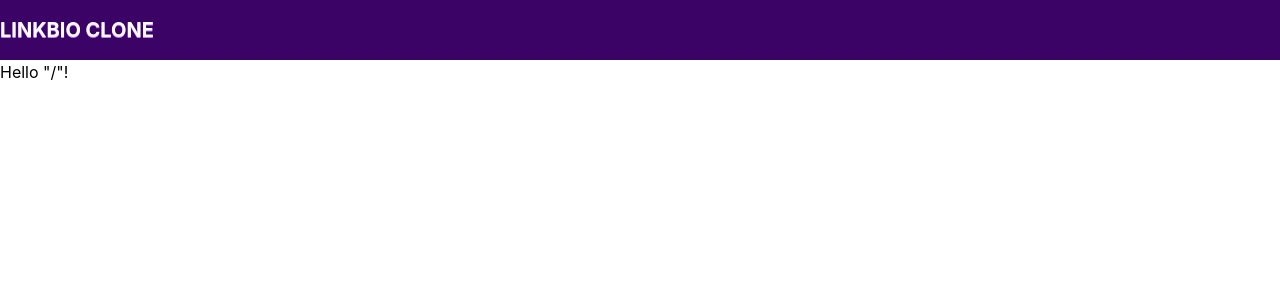
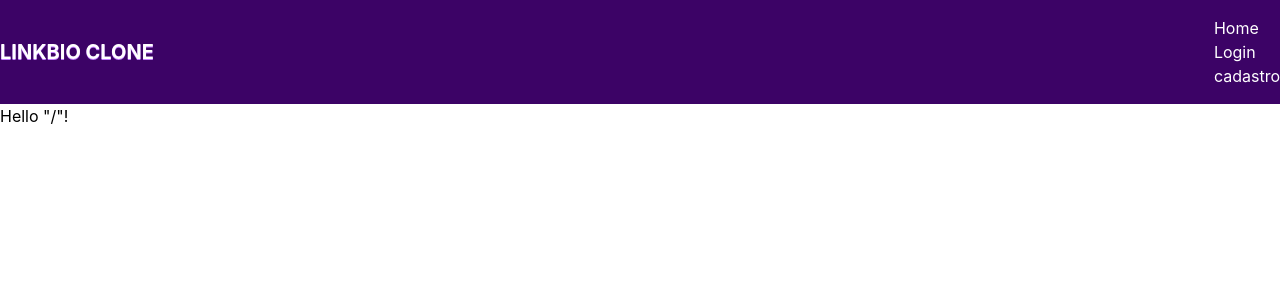
Before and after one commit to Ester-creater/Linktree-DS, a React (Vite) app: page / in a window 1280 px wide. Shown: the top 300 px of the page. Built offline with nearby package versions, Linux system fonts and the light colour scheme.

Commit message:
Home e Menu

```diff
--- a/src/components/Header/Header.tsx
+++ b/src/components/Header/Header.tsx
@@ -1,13 +1,16 @@
 import { Logo } from "../Header/Logo"
+import { Menu } from "../Header/Menu"
 
 export function Header() {
     return (
         <header className="bg-purple-950 py-4 text-white">
-            <div className="container mx-auto flex">
+            <div className="container mx-auto flex justify-between items-center">
                 <Logo/>
+
+                <Menu/>
             </div>
 
-            <div></div>
+
         </header>
     );
 }
--- /dev/null
+++ b/src/components/Header/Menu.tsx
@@ -0,0 +1,11 @@
+export function Menu(){
+    return (
+        <nav>
+            <ul>
+                <li><a href="/">Home</a></li>
+                 <li><a href="/">Login</a></li>
+                  <li><a href="/">cadastro</a></li>
+            </ul>
+        </nav>
+    )
+}
```
